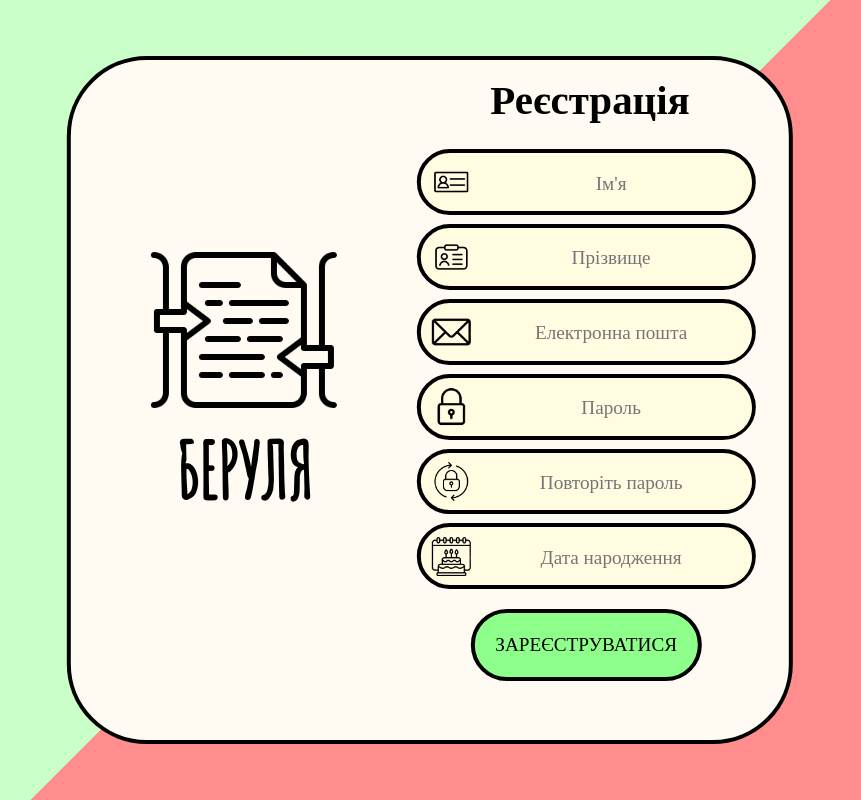
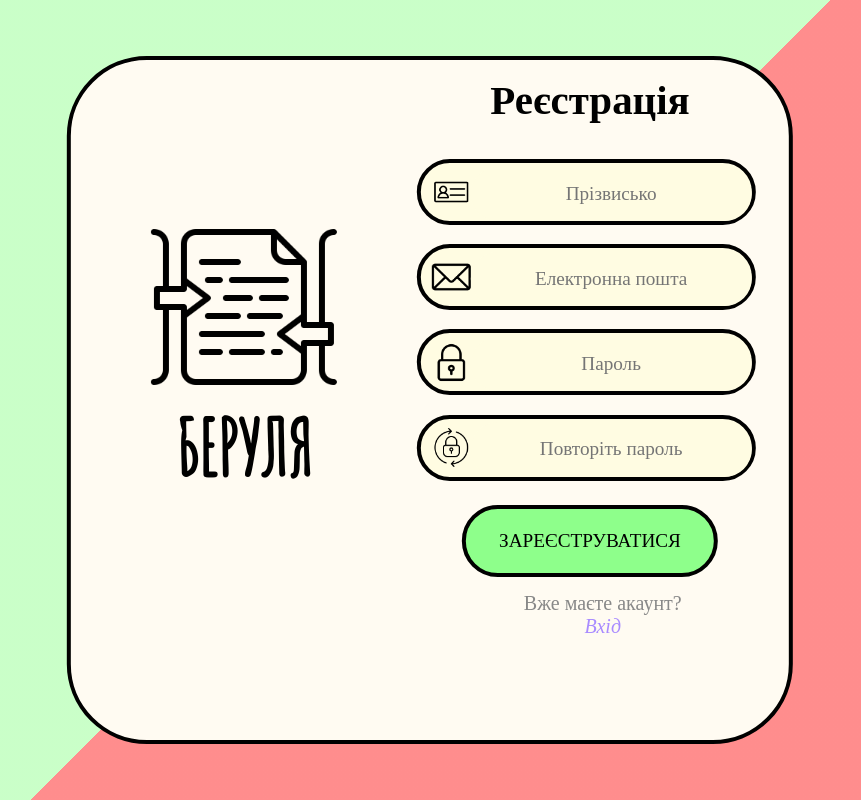
Before and after one commit to slipenk/FileComparator, a React (Create React App) app in the folder filecomparator-front/: page / in a window 1280 px wide. Shown: the whole page, without its empty margins (210-1071 px from the left). Built offline with nearby package versions, Linux system fonts and the light colour scheme; a web font is replaced by a local one.

Commit message:
Remove DateBirth, Surname from registration form. Added "Already have an account"

```diff
--- a/filecomparator-front/src/components/RegistrationForm/RegistrationForm.jsx
+++ b/filecomparator-front/src/components/RegistrationForm/RegistrationForm.jsx
@@ -2,11 +2,9 @@ import React from "react";
 import classes from './RegistrationForm.module.css';
 import NameInput from "../../icons/NameIcon.png";
 import InputOwn from "../UI/input/InputOwn";
-import SurnameInput from "../../icons/SurnameIcon.png";
 import EmailInput from "../../icons/EmailIcon.png";
 import PasswordInput from "../../icons/PasswordIcon.png";
 import RPasswordInput from "../../icons/RPassword.png";
-import DateBirthInput from "../../icons/DateBirthIcon.png";
 import SubmitButtonForm from "../SubmitButtonForm/SubmitButtonForm";
 
 const RegistrationForm = () => {
@@ -18,23 +16,15 @@ const RegistrationForm = () => {
             <div className={classes.col_input}>
                 <div className={classes.IMGContainer}>
                     <div className={classes.alignCenterIMG}>
-                        <img className={classes.IconInput} src={NameInput} alt="БЕРУЛЯ"/>
+                        <img className={classes.IconInput} src={NameInput} alt="Прізвисько"/>
                     </div>
-                    <InputOwn type="text" placeholder="Ім'я"/>
+                    <InputOwn type="text" placeholder="Прізвисько"/>
                 </div>
             </div>
             <div className={classes.col_input}>
                 <div className={classes.IMGContainer}>
                     <div className={classes.alignCenterIMG}>
-                        <img className={classes.IconInput} src={SurnameInput} alt="БЕРУЛЯ"/>
-                    </div>
-                    <InputOwn type="text" placeholder="Прізвище"/>
-                </div>
-            </div>
-            <div className={classes.col_input}>
-                <div className={classes.IMGContainer}>
-                    <div className={classes.alignCenterIMG}>
-                        <img className={classes.IconInput} src={EmailInput} alt="БЕРУЛЯ"/>
+                        <img className={classes.IconInput} src={EmailInput} alt="Електронна пошта"/>
                     </div>
                     <InputOwn type="email" placeholder="Електронна пошта"/>
                 </div>
@@ -42,7 +32,7 @@ const RegistrationForm = () => {
             <div className={classes.col_input}>
                 <div className={classes.IMGContainer}>
                     <div className={classes.alignCenterIMG}>
-                        <img className={classes.IconInput} src={PasswordInput} alt="БЕРУЛЯ"/>
+                        <img className={classes.IconInput} src={PasswordInput} alt="Пароль"/>
                     </div>
                     <InputOwn type="password" placeholder="Пароль"/>
                 </div>
@@ -50,22 +40,9 @@ const RegistrationForm = () => {
             <div className={classes.col_input}>
                 <div className={classes.IMGContainer}>
                     <div className={classes.alignCenterIMG}>
-                        <img className={classes.IconInput} src={RPasswordInput} alt="БЕРУЛЯ"/>
+                        <img className={classes.IconInput} src={RPasswordInput} alt="Повторіть пароль"/>
                     </div>
                     <InputOwn type="password" placeholder="Повторіть пароль"/>
-                </div>
-            </div>
-            <div className={classes.col_input}>
-                <div className={classes.IMGContainer}>
-                    <div className={classes.alignCenterIMG}>
-                        <img className={classes.IconInput} src={DateBirthInput} alt="БЕРУЛЯ"/>
-                    </div>
-                    <InputOwn type="text" placeholder="Дата народження" onFocus={(e) => {
-                        e.currentTarget.type = "date";
-                    }} onBlur={(e) => {
-                        e.currentTarget.type = "text";
-                        e.currentTarget.placeholder = "Дата народження";
-                    }} />
                 </div>
             </div>
             <SubmitButtonForm value={"ЗАРЕЄСТРУВАТИСЯ"}/>
--- a/filecomparator-front/src/components/RegistrationForm/RegistrationForm.module.css
+++ b/filecomparator-front/src/components/RegistrationForm/RegistrationForm.module.css
@@ -10,7 +10,7 @@
     display: flex;
     justify-content: right;
     margin-right: 2.6vw;
-    margin-top: 0.7vw;
+    margin-top: 1.5vw;
 }
 .alignCenterIMG {
     display: flex;
--- a/filecomparator-front/src/components/SubmitButtonForm/SubmitButtonForm.module.css
+++ b/filecomparator-front/src/components/SubmitButtonForm/SubmitButtonForm.module.css
@@ -1,6 +1,7 @@
 .col_input_btn {
     display: flex;
     justify-content: center;
-    margin-right: 2.6vw;
-    margin-top: 1.3vw;
+    align-items: center;
+    margin-right: 2vw;
+    margin-top: 1.9vw;
 }
--- a/filecomparator-front/src/components/UI/button/ButtonOwn.module.css
+++ b/filecomparator-front/src/components/UI/button/ButtonOwn.module.css
@@ -1,7 +1,5 @@
 @import url('https://fonts.googleapis.com/css2?family=Kurale&display=swap');
 .myBtn {
-    padding: 1% 2%;
-    margin: 1% 0;
     color: black;
     font-size: 1.5vw;
     font-family: 'Kurale', serif;
@@ -9,7 +7,7 @@
     border: 0.6vh solid black;
     cursor: pointer;
     border-radius: 10vh;
-    width: 18vw;
+    width: 20vw;
     height: 9vh;
 }
 .myBtn:hover {
--- a/filecomparator-front/src/pages/Registration/Registration.jsx
+++ b/filecomparator-front/src/pages/Registration/Registration.jsx
@@ -9,9 +9,17 @@ const Registration = () => {
         <div className={classes.RegistrationDiv}>
             <div className={classes.flexDiv}>
                <LogoName/>
-            <form>
-                <RegistrationForm/>
-            </form>
+                <div>
+                <form>
+                    <RegistrationForm/>
+                </form>
+                <div className={classes.alreadyReg}>
+                    Вже маєте акаунт?
+                    <div>
+                        <a href=" "><i>Вхід</i></a>
+                    </div>
+                </div>
+                </div>
             </div>
         </div>
     );
--- a/filecomparator-front/src/pages/Registration/Registration.module.css
+++ b/filecomparator-front/src/pages/Registration/Registration.module.css
@@ -15,3 +15,26 @@
     display: flex;
     flex-direction: row;
 }
+.alreadyReg {
+    display: flex;
+    flex-direction: column;
+    justify-content: center;
+    align-items: center;
+    margin-top: 1.9vh;
+    font-size: 2.5vh;
+    color: #888888;
+}
+a:link {
+    color: rgba(169, 139, 255, 47);
+    text-decoration: none;
+}
+
+a:visited {
+    color: rgba(169, 139, 255, 47);
+}
+a:hover {
+    color:  black;
+}
+a:active {
+    color: rgba(169, 139, 255, 47);
+}
```
Also changed, not shown: filecomparator-front/src/icons/DateBirthIcon.png (deleted), filecomparator-front/src/icons/SurnameIcon.png (deleted).
